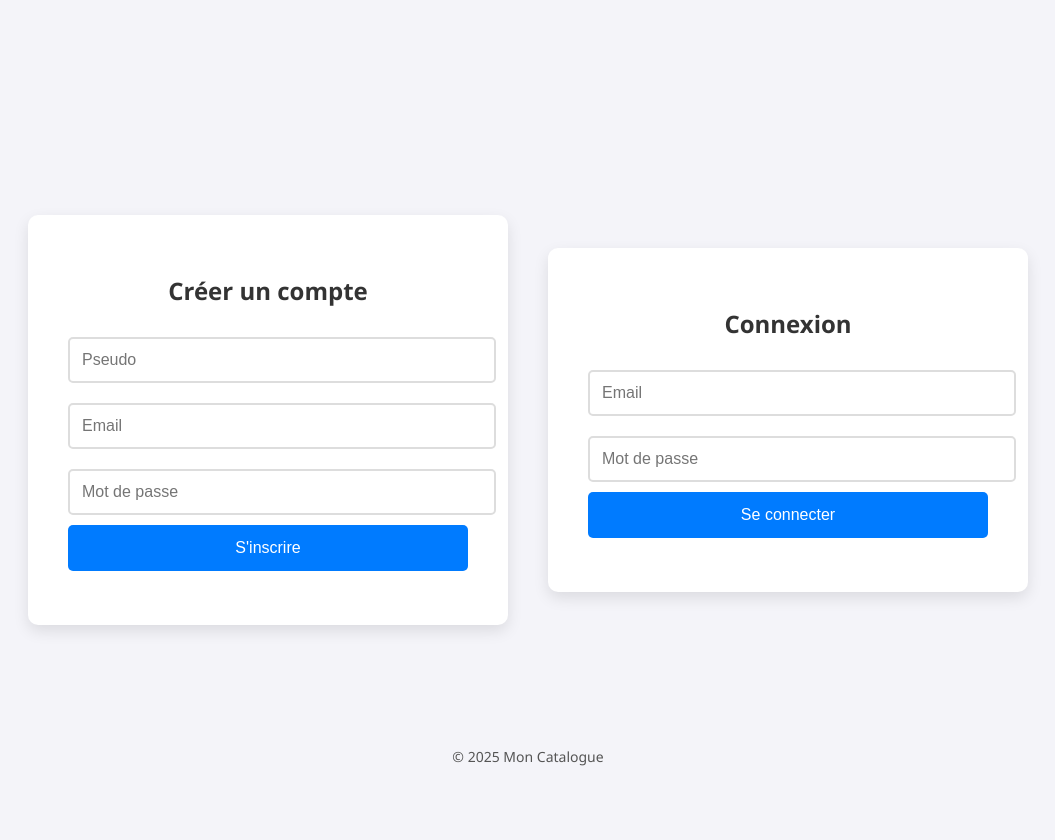
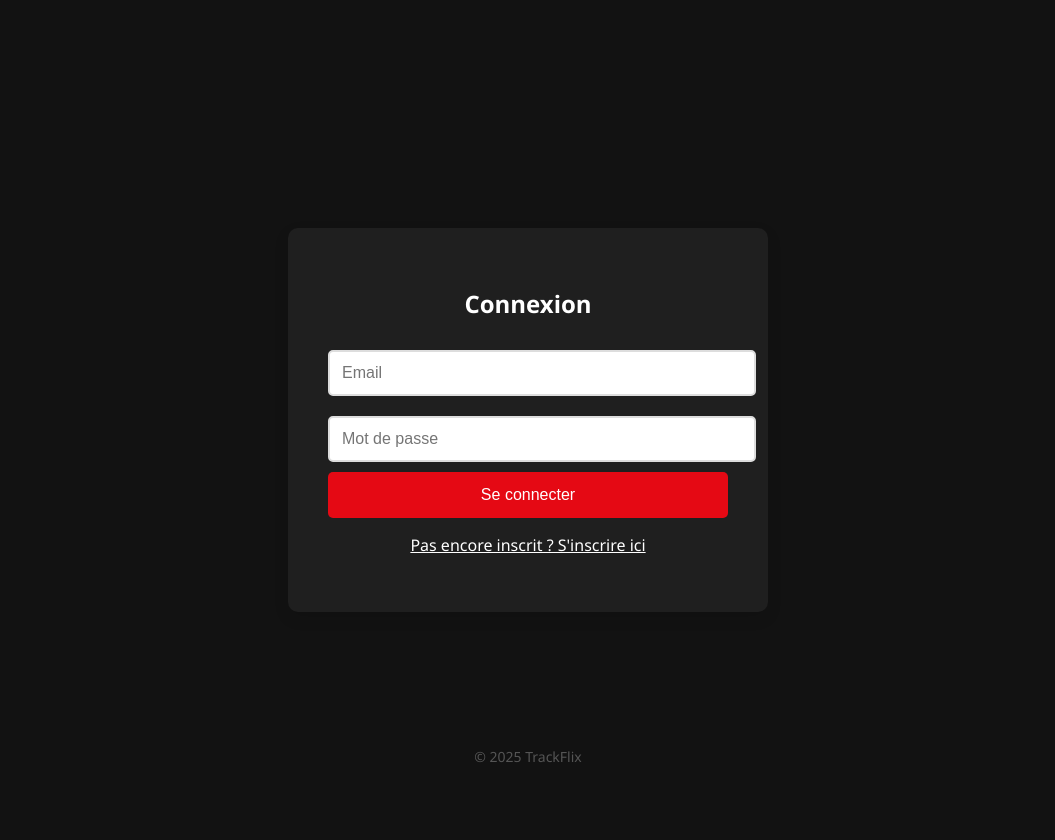
Before and after one commit to Emi77000/prog-web, a PHP site: page /login.php in a window 1280 px wide. Shown: the whole page, without its empty margins (112-1167 px from the left). Run offline with PHP 8.4, Linux system fonts and the light colour scheme.

Commit message:
Premier commit

```diff
--- a/PROJET/login.php
+++ b/PROJET/login.php
@@ -46,10 +46,19 @@ if ($_SERVER['REQUEST_METHOD'] === 'POST' && isset($_POST['action']) && $_POST['
         if ($stmt->rowCount() > 0) {
             $erreur = "Email ou pseudo déjà utilisé.";
         } else {
+            // Insérer l'utilisateur dans la base de données
             $hash = password_hash($mot_de_passe, PASSWORD_DEFAULT);
             $stmt = $pdo->prepare("INSERT INTO utilisateur (pseudo, email, mot_de_passe) VALUES (?, ?, ?)");
             $stmt->execute([$pseudo, $email, $hash]);
-            $message = "Inscription réussie ! Vous pouvez maintenant vous connecter.";
+
+            // Créer la session utilisateur
+            $_SESSION['id_utilisateur'] = $pdo->lastInsertId(); // Utilise l'ID de l'utilisateur nouvellement créé
+            $_SESSION['pseudo'] = $pseudo;
+            $_SESSION['email'] = $email;
+
+            // Rediriger vers la page d'accueil
+            header('Location: accueil.php');
+            exit;
         }
     }
 }
@@ -64,22 +73,24 @@ if ($_SERVER['REQUEST_METHOD'] === 'POST' && isset($_POST['action']) && $_POST['
     <style>
         body {
             font-family: 'Segoe UI', Tahoma, Geneva, Verdana, sans-serif;
-            background-color: #f4f4f9;
+            background-color: #121212;
             margin: 0;
             padding: 0;
+            color: white;
         }
 
         .container {
             display: flex;
             justify-content: center;
             align-items: center;
-            height: 100vh;
+            min-height: 100vh;
             gap: 40px;
             flex-wrap: wrap;
+            padding: 20px;
         }
 
         .box {
-            background: #ffffff;
+            background: #1f1f1f;
             padding: 40px;
             border-radius: 10px;
             box-shadow: 0 6px 15px rgba(0, 0, 0, 0.1);
@@ -89,9 +100,9 @@ if ($_SERVER['REQUEST_METHOD'] === 'POST' && isset($_POST['action']) && $_POST['
         }
 
         h2 {
-            color: #333;
             margin-bottom: 20px;
             font-size: 24px;
+            color: #fff;
         }
 
         input[type="text"], input[type="email"], input[type="password"] {
@@ -104,14 +115,14 @@ if ($_SERVER['REQUEST_METHOD'] === 'POST' && isset($_POST['action']) && $_POST['
         }
 
         input[type="text"]:focus, input[type="email"]:focus, input[type="password"]:focus {
-            border-color: #007bff;
+            border-color: #e50914;
             outline: none;
         }
 
         button {
             width: 100%;
             padding: 14px;
-            background-color: #007bff;
+            background-color: #e50914;
             color: white;
             font-size: 16px;
             border: none;
@@ -121,13 +132,17 @@ if ($_SERVER['REQUEST_METHOD'] === 'POST' && isset($_POST['action']) && $_POST['
         }
 
         button:hover {
-            background-color: #0056b3;
+            background-color: #f40612;
         }
 
         .message {
-            color: red;
-            margin-top: 20px;
+            color: #d9534f;
+            margin-top: 10px;
             font-size: 14px;
+        }
+
+        .success {
+            color: #28a745;
         }
 
         .footer {
@@ -140,7 +155,7 @@ if ($_SERVER['REQUEST_METHOD'] === 'POST' && isset($_POST['action']) && $_POST['
         }
 
         .footer a {
-            color: #007bff;
+            color: #e50914;
             text-decoration: none;
         }
 
@@ -148,24 +163,17 @@ if ($_SERVER['REQUEST_METHOD'] === 'POST' && isset($_POST['action']) && $_POST['
             text-decoration: underline;
         }
 
-        .container {
-            display: flex;
-            justify-content: center;
-            align-items: center;
-            min-height: 100vh;
-            gap: 40px;
-            flex-wrap: wrap; /* Permet l'adaptation mobile */
-            padding: 20px;
+        .register-box {
+            display: none;
         }
 
-        .box {
-            background: #ffffff;
-            padding: 40px;
-            border-radius: 10px;
-            box-shadow: 0 6px 15px rgba(0, 0, 0, 0.1);
-            width: 100%;
-            max-width: 400px;
-            text-align: center;
+        a {
+            color: white;
+        }
+
+        a:hover {
+            color: #e50914;
+            text-decoration: underline;
         }
 
         @media (max-width: 900px) {
@@ -173,22 +181,28 @@ if ($_SERVER['REQUEST_METHOD'] === 'POST' && isset($_POST['action']) && $_POST['
                 flex-direction: column;
             }
         }
-
-        .message {
-            color: #d9534f;
-            margin-top: 10px;
-            font-size: 14px;
-        }
-
-        .success {
-            color: #28a745;
-        }
-
     </style>
 </head>
 <body>
+
 <div class="container">
+    <!-- Formulaire de connexion -->
     <div class="box">
+        <h2>Connexion</h2>
+        <form method="POST" onsubmit="return validateLogin();">
+            <input type="hidden" name="action" value="login">
+            <input type="email" name="email" id="login-email" placeholder="Email" required>
+            <input type="password" name="mot_de_passe" id="login-password" placeholder="Mot de passe" required>
+            <button type="submit">Se connecter</button>
+            <p id="login-error" class="message">
+                <?php if (!empty($erreur) && isset($_POST['action']) && $_POST['action'] === 'login') echo htmlspecialchars($erreur); ?>
+            </p>
+        </form>
+        <p><a href="javascript:void(0);" onclick="toggleRegisterForm()">Pas encore inscrit ? S'inscrire ici</a></p>
+    </div>
+
+    <!-- Formulaire d'inscription -->
+    <div class="box register-box">
         <h2>Créer un compte</h2>
         <form method="POST" onsubmit="return validateRegister();">
             <input type="hidden" name="action" value="register">
@@ -203,24 +217,25 @@ if ($_SERVER['REQUEST_METHOD'] === 'POST' && isset($_POST['action']) && $_POST['
                 <?php if (!empty($message)) echo htmlspecialchars($message); ?>
             </p>
         </form>
-    </div>
-    <div class="box">
-        <h2>Connexion</h2>
-        <form method="POST" onsubmit="return validateLogin();">
-            <input type="hidden" name="action" value="login">
-            <input type="email" name="email" id="login-email" placeholder="Email" required>
-            <input type="password" name="mot_de_passe" id="login-password" placeholder="Mot de passe" required>
-            <button type="submit">Se connecter</button>
-            <p id="login-error" class="message">
-                <?php if (!empty($erreur) && isset($_POST['action']) && $_POST['action'] === 'login') echo htmlspecialchars($erreur); ?>
-            </p>
-        </form>
+        <p><a href="javascript:void(0);" onclick="toggleLoginForm()">Déjà un compte ? Se connecter ici</a></p>
     </div>
 </div>
 
 <footer class="footer">
-    <p>&copy; <?= date('Y') ?> Mon Catalogue</p>
+    <p>&copy; <?= date('Y') ?> TrackFlix</p>
 </footer>
+
+<script>
+    function toggleRegisterForm() {
+        document.querySelector('.register-box').style.display = 'block';
+        document.querySelector('.box').style.display = 'none';
+    }
+
+    function toggleLoginForm() {
+        document.querySelector('.box').style.display = 'block';
+        document.querySelector('.register-box').style.display = 'none';
+    }
+</script>
+
 </body>
-
 </html>
```
Also changed, not shown: PROJET/accueil.php (+38 -1 lines), PROJET/catalogPerso.php (+39 -10 lines), PROJET/compte.php (+7 -3 lines), PROJET/suiviSerie.php (+36 -2 lines).
